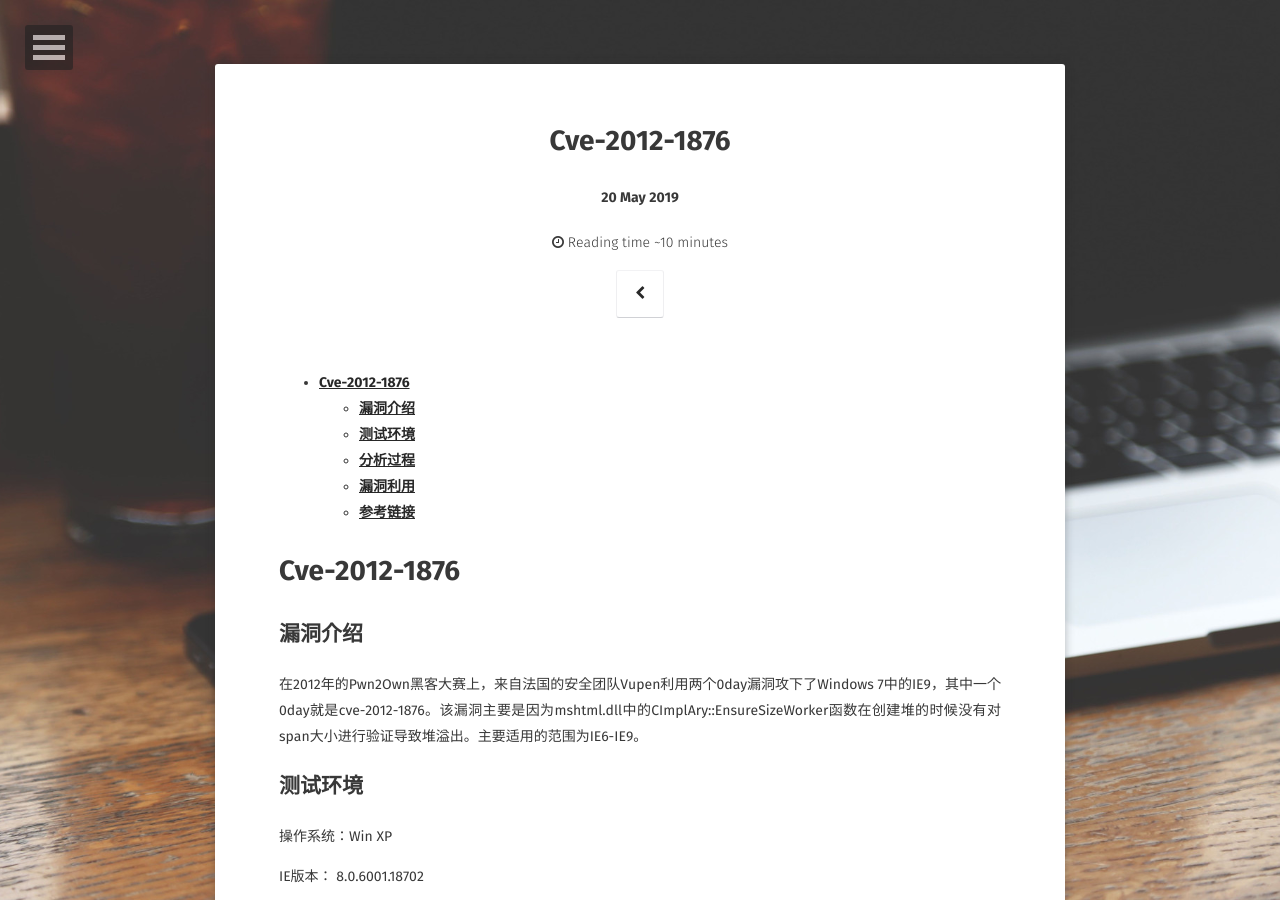
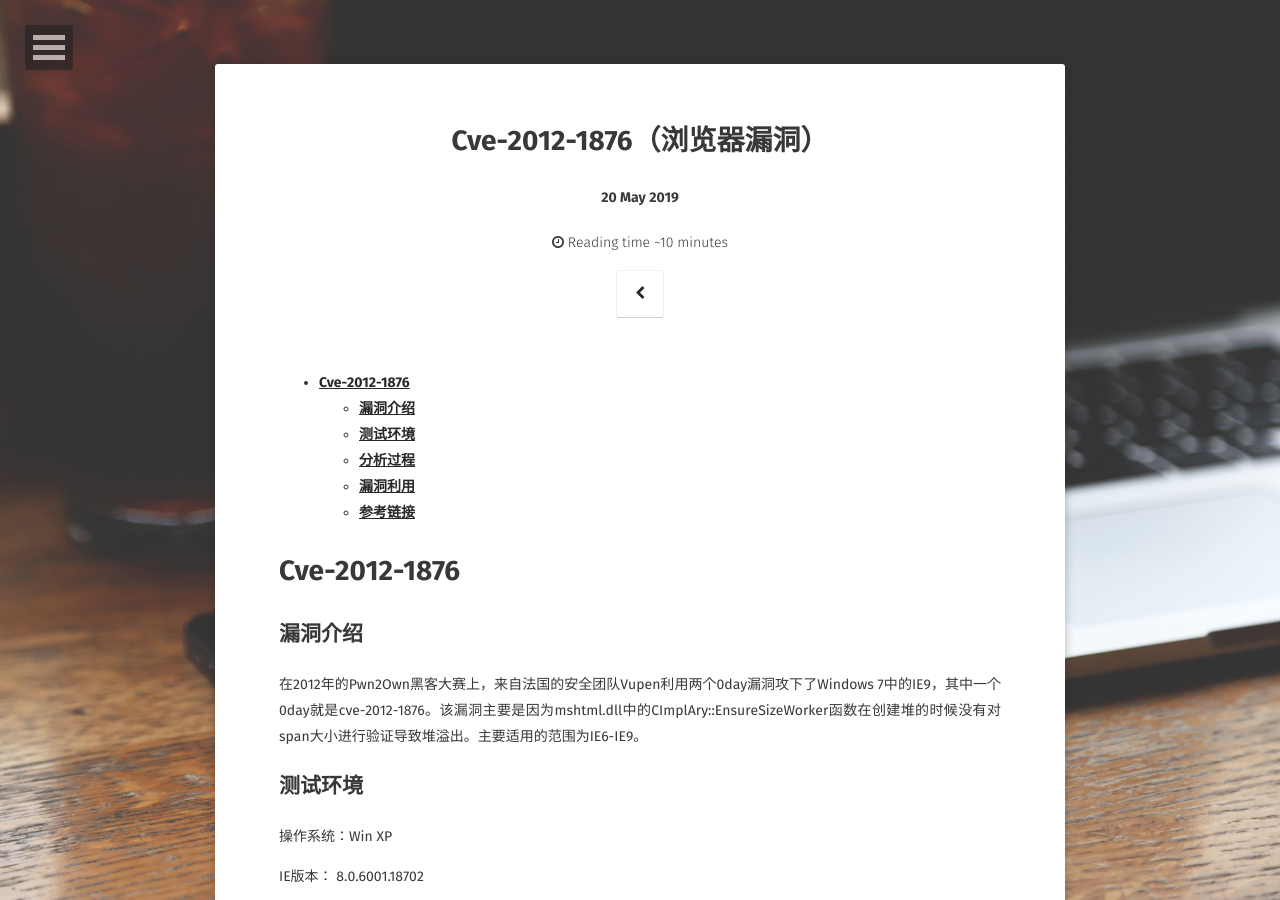
Before and after one commit to tearorca/tearorca.github.io, a Jekyll site: the page built from _posts/2019-5-20-《漏洞战争》cve-2012-1876（浏览器漏洞）.md, in a window 1280 px wide and 900 px high. Built offline with Jekyll 4.4.1, drawn with Linux system fonts in a browser that asks for light colours; some web fonts are replaced; comment, search, counter and statistics services are not loaded.

Commit message:
Update 2019-5-20-《漏洞战争》cve-2012-1876（浏览器漏洞）.md

```diff
--- a/_posts/2019-5-20-《漏洞战争》cve-2012-1876（浏览器漏洞）.md
+++ b/_posts/2019-5-20-《漏洞战争》cve-2012-1876（浏览器漏洞）.md
@@ -1,6 +1,6 @@
 ---
 layout: post
-title:  "Cve-2012-1876"
+title:  "Cve-2012-1876（浏览器漏洞）"
 date:   2019-5-20
 categories: 《漏洞战争》cve-2010-2553（浏览器漏洞）
 excerpt:
```
